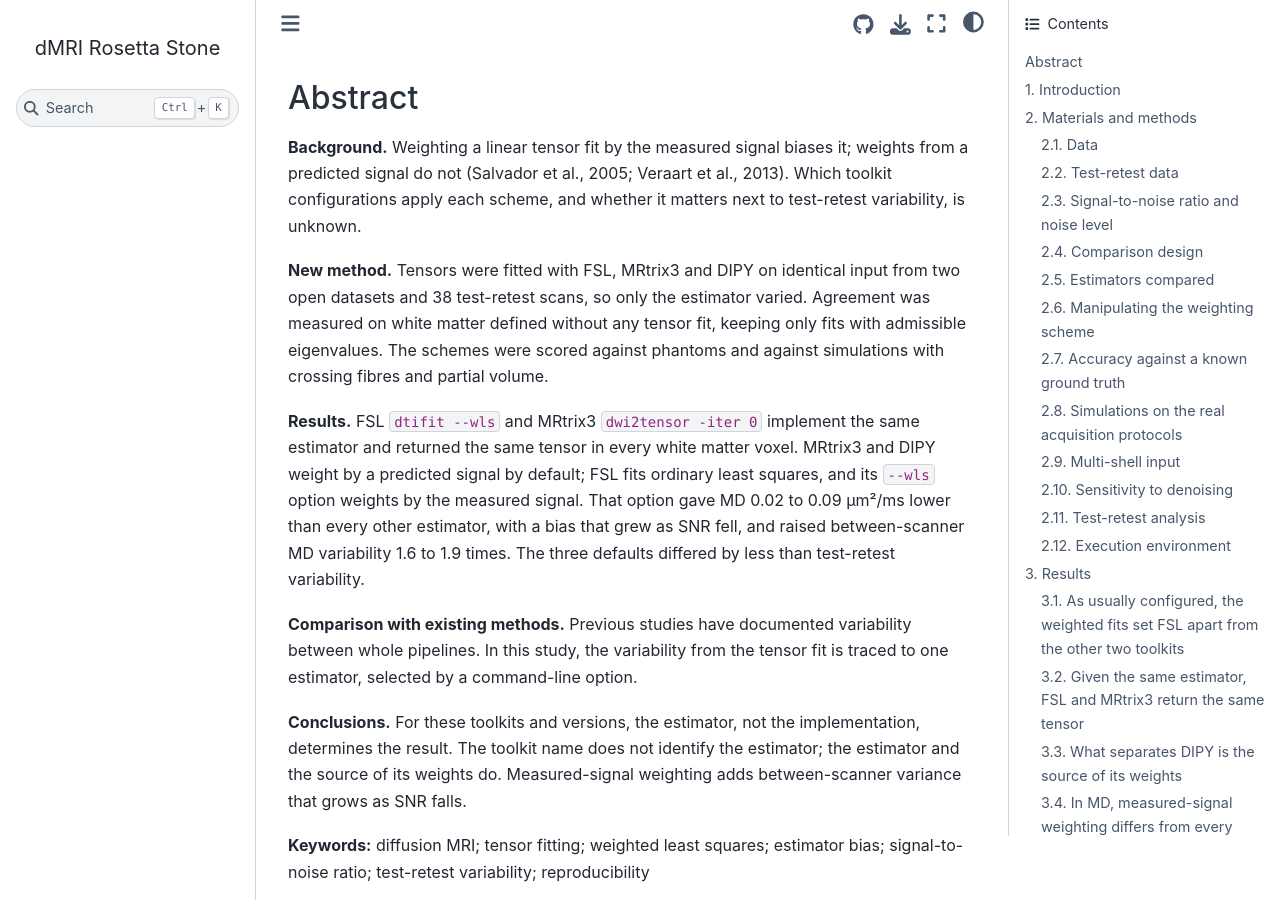
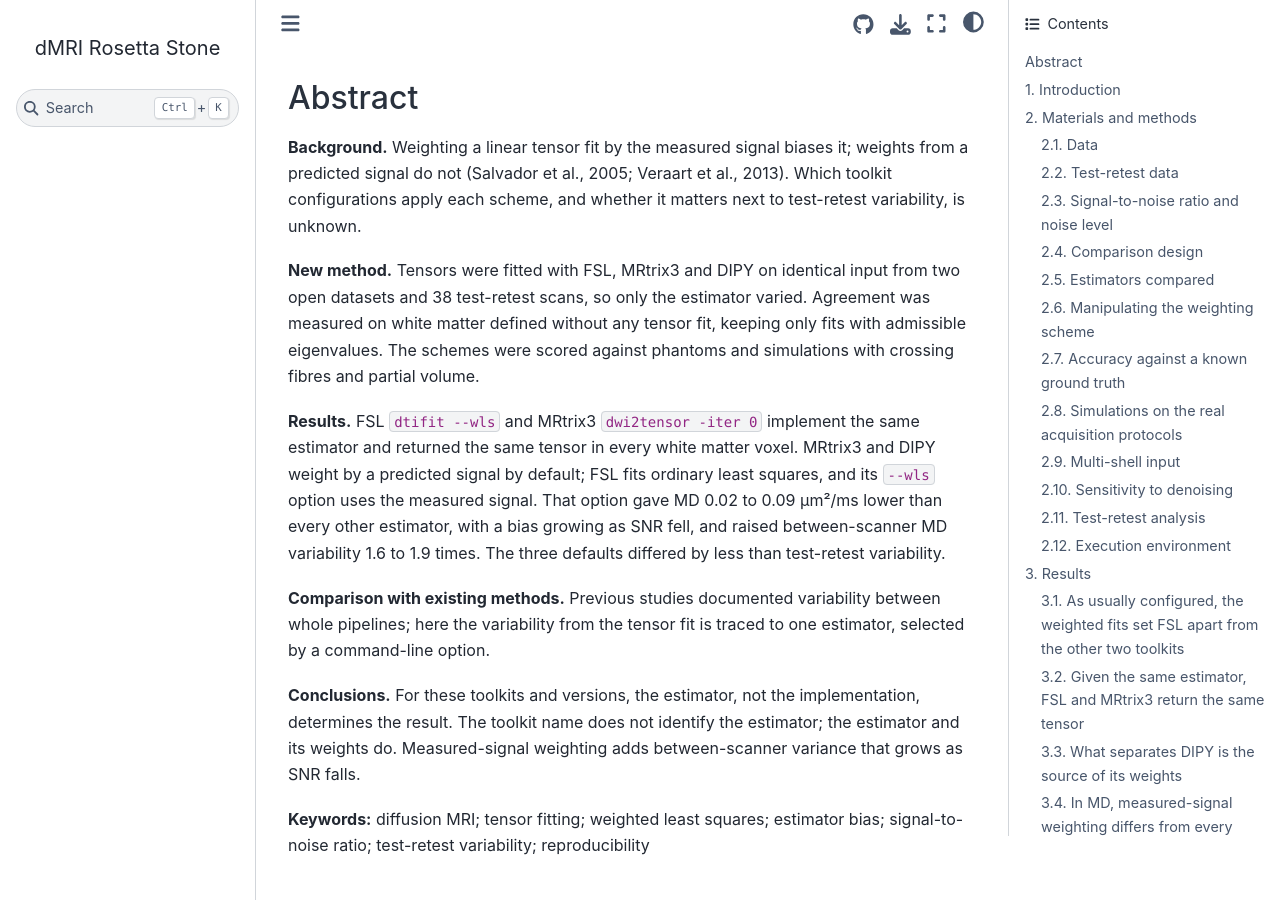
Before and after one commit to happybrotherhood/dmri-rosetta-stone, a Jupyter Book: the page built from article_jnm.md, in a window 1280 px wide and 900 px high, scrolled down 432 px. Built offline with Jupyter Book 1.0.4 settings and Sphinx 7.4.7 and the Sphinx Book theme 1.1.4, drawn with Linux system fonts in a browser that asks for light colours; pages that are not in the unit, such as notebooks, are missing from menus.

Commit message:
Abstract trimmed to 250 words
Co-Authored-By: Claude Fable 5.1 <noreply@anthropic.com>

```diff
--- a/article_jnm.md
+++ b/article_jnm.md
@@ -10,13 +10,13 @@
 
 **Background.** Weighting a linear tensor fit by the measured signal biases it; weights from a predicted signal do not (Salvador et al., 2005; Veraart et al., 2013). Which toolkit configurations apply each scheme, and whether it matters next to test-retest variability, is unknown.
 
-**New method.** Tensors were fitted with FSL, MRtrix3 and DIPY on identical input from two open datasets and 38 test-retest scans, so only the estimator varied. Agreement was measured on white matter defined without any tensor fit, keeping only fits with admissible eigenvalues. The schemes were scored against phantoms and against simulations with crossing fibres and partial volume.
+**New method.** Tensors were fitted with FSL, MRtrix3 and DIPY on identical input from two open datasets and 38 test-retest scans, so only the estimator varied. Agreement was measured on white matter defined without any tensor fit, keeping only fits with admissible eigenvalues. The schemes were scored against phantoms and simulations with crossing fibres and partial volume.
 
-**Results.** FSL `dtifit --wls` and MRtrix3 `dwi2tensor -iter 0` implement the same estimator and returned the same tensor in every white matter voxel. MRtrix3 and DIPY weight by a predicted signal by default; FSL fits ordinary least squares, and its `--wls` option weights by the measured signal. That option gave MD 0.02 to 0.09 µm²/ms lower than every other estimator, with a bias that grew as SNR fell, and raised between-scanner MD variability 1.6 to 1.9 times. The three defaults differed by less than test-retest variability.
+**Results.** FSL `dtifit --wls` and MRtrix3 `dwi2tensor -iter 0` implement the same estimator and returned the same tensor in every white matter voxel. MRtrix3 and DIPY weight by a predicted signal by default; FSL fits ordinary least squares, and its `--wls` option uses the measured signal. That option gave MD 0.02 to 0.09 µm²/ms lower than every other estimator, with a bias growing as SNR fell, and raised between-scanner MD variability 1.6 to 1.9 times. The three defaults differed by less than test-retest variability.
 
-**Comparison with existing methods.** Previous studies have documented variability between whole pipelines. In this study, the variability from the tensor fit is traced to one estimator, selected by a command-line option.
+**Comparison with existing methods.** Previous studies documented variability between whole pipelines; here the variability from the tensor fit is traced to one estimator, selected by a command-line option.
 
-**Conclusions.** For these toolkits and versions, the estimator, not the implementation, determines the result. The toolkit name does not identify the estimator; the estimator and the source of its weights do. Measured-signal weighting adds between-scanner variance that grows as SNR falls.
+**Conclusions.** For these toolkits and versions, the estimator, not the implementation, determines the result. The toolkit name does not identify the estimator; the estimator and its weights do. Measured-signal weighting adds between-scanner variance that grows as SNR falls.
 
 **Keywords:** diffusion MRI; tensor fitting; weighted least squares; estimator bias; signal-to-noise ratio; test-retest variability; reproducibility
 
```
Also changed, not shown: 5 other files.
